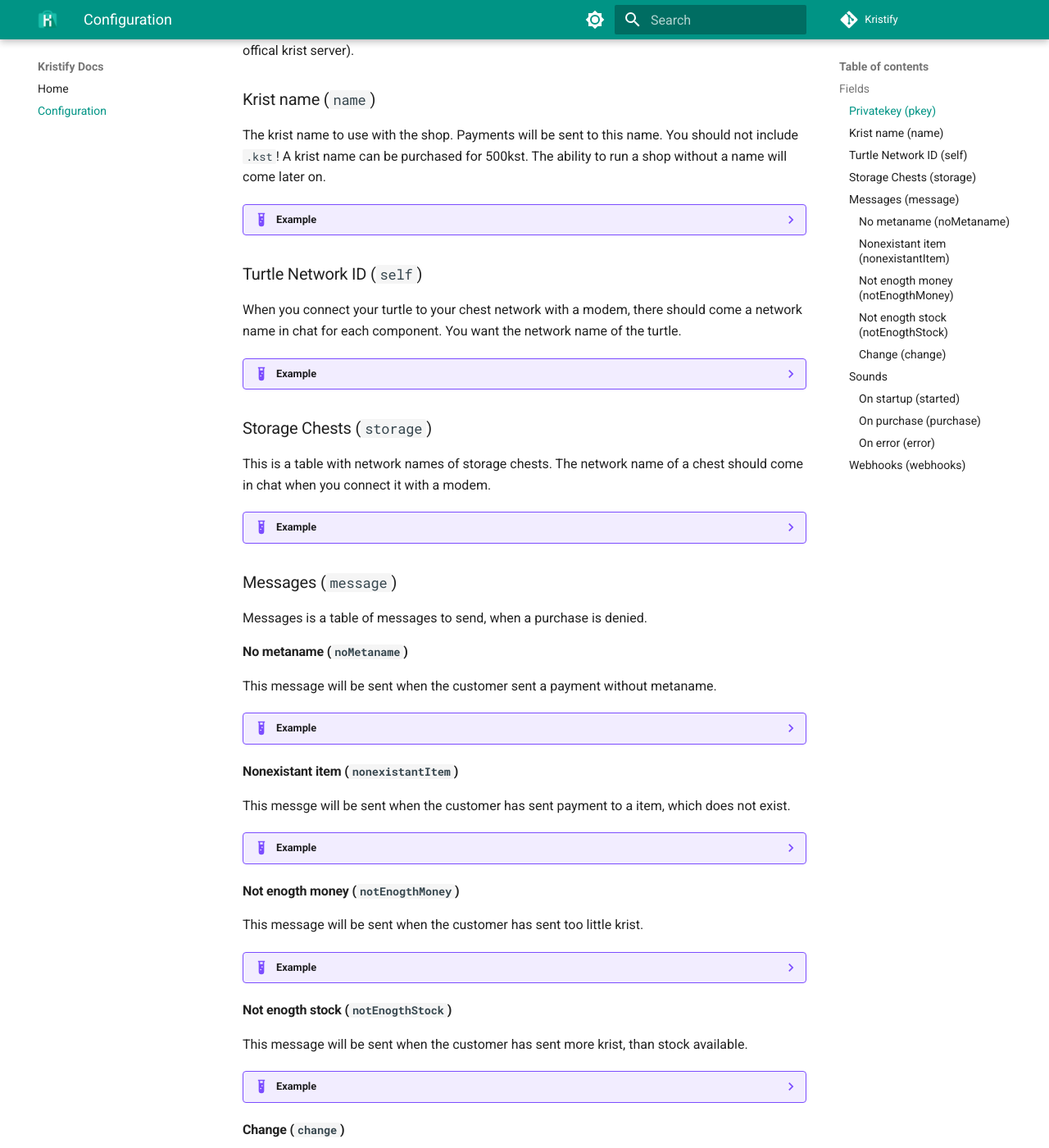
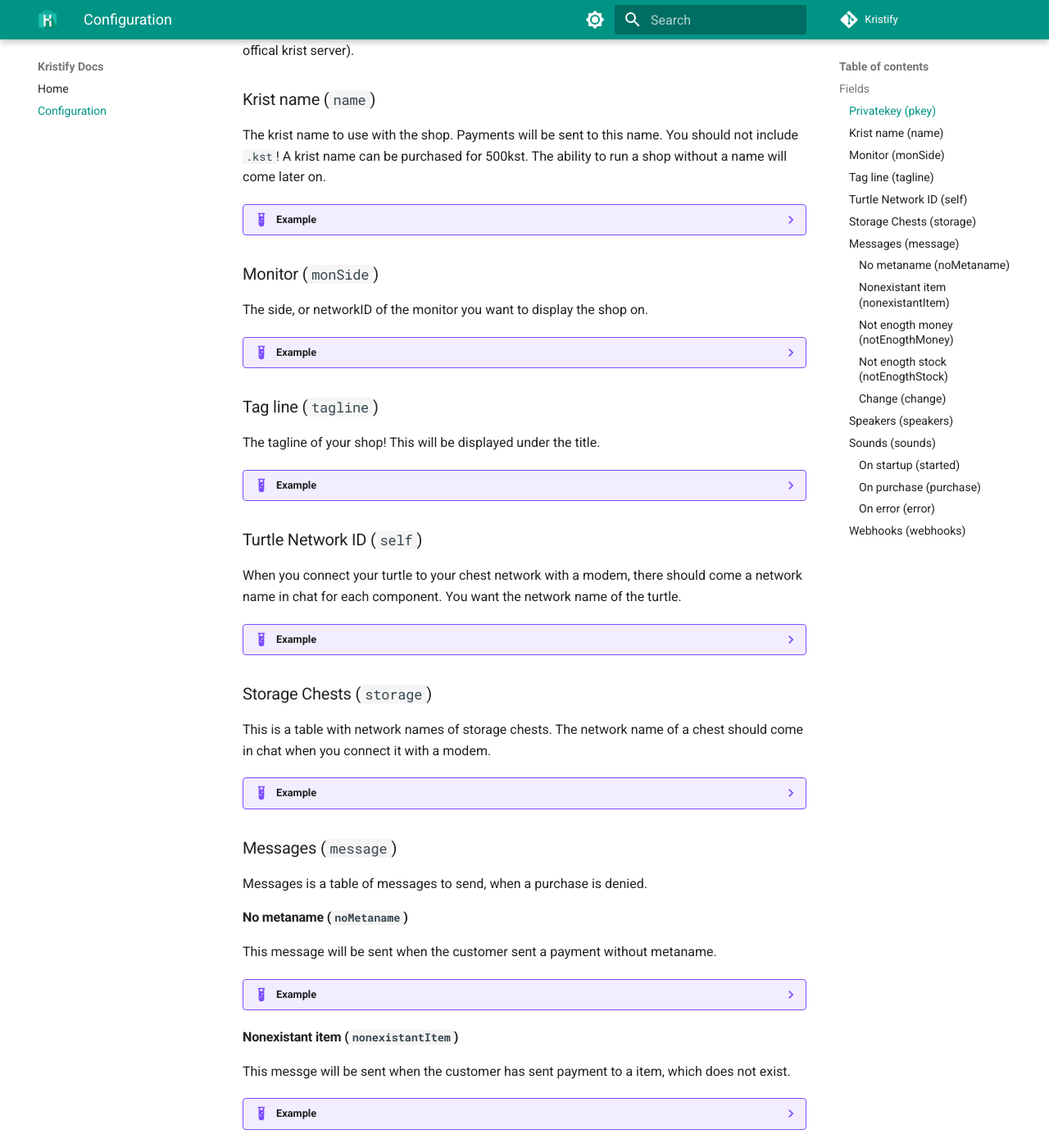
Before and after one commit to Kristify/docs, an MkDocs documentation site: the page built from docs/configuration.md, in a window 1280 px wide and 1400 px high, scrolled down 403 px. Shown: the whole window at 82% size. Built offline with MkDocs 1.6.1 and Material for MkDocs 9.7.7, drawn with Linux system fonts in a browser that asks for light colours; comment, search, counter and statistics services are not loaded; some of the changed text lies outside the part shown.

Commit message:
feat: Add missing configuration fields

````diff
--- a/docs/configuration.md
+++ b/docs/configuration.md
@@ -20,6 +20,20 @@
 
 ??? example
     `cats`
+
+### Monitor (`monSide`)
+
+The side, or networkID of the monitor you want to display the shop on.
+
+??? example
+    `top`
+
+### Tag line (`tagline`)
+
+The tagline of your shop! This will be displayed under the title.
+
+??? example
+    `World's best shop!!!`
 
 ### Turtle Network ID (`self`)
 
@@ -82,7 +96,19 @@
 ??? example
     `message=Here is your change! Thanks for using our shop.`
 
-### Sounds
+### Speakers (`speakers`)
+
+Speakers is a table of speakers. It is in the format of network ids.
+
+??? example
+    ```lua
+    {
+        "speaker_0",
+        "speaker_1"
+    }
+    ```
+
+### Sounds (`sounds`)
 
 Sounds is a table of different sounds that will be played at different events.
 
````
